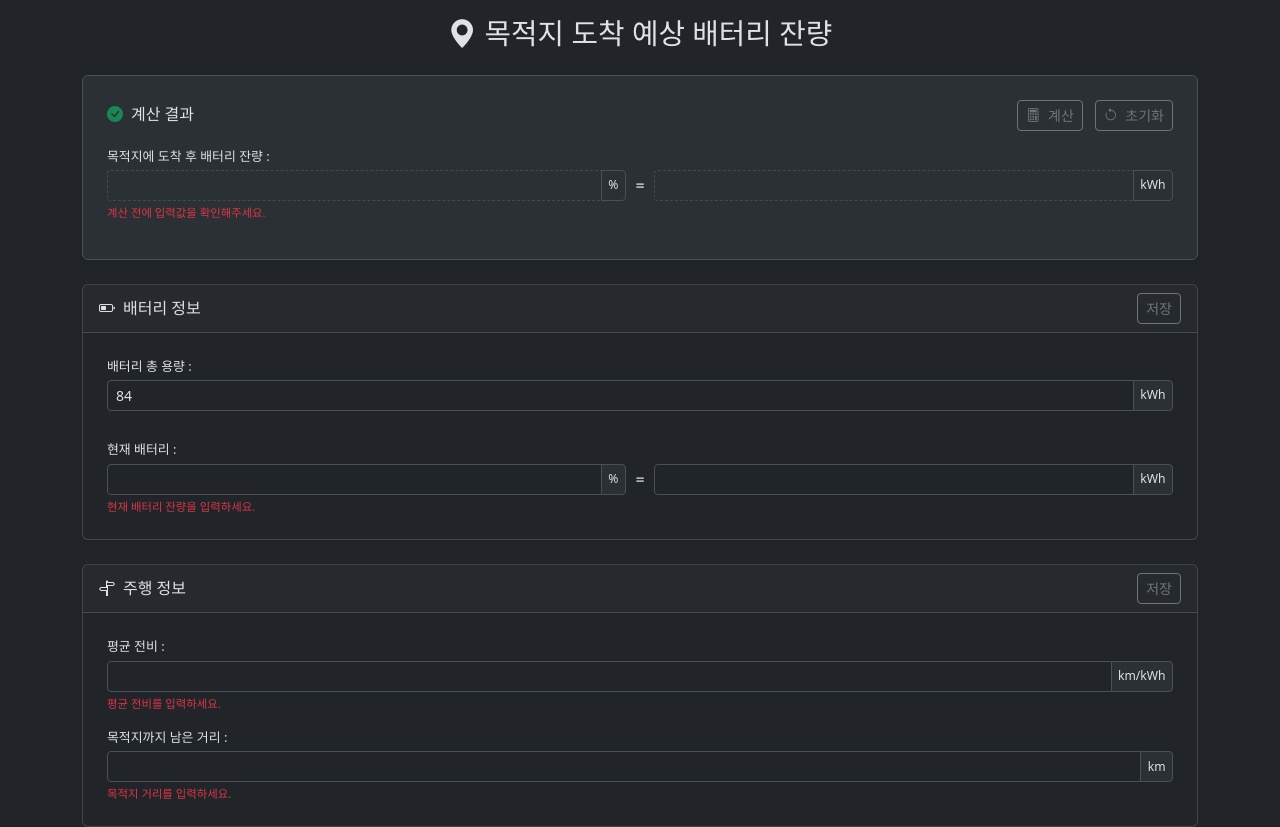
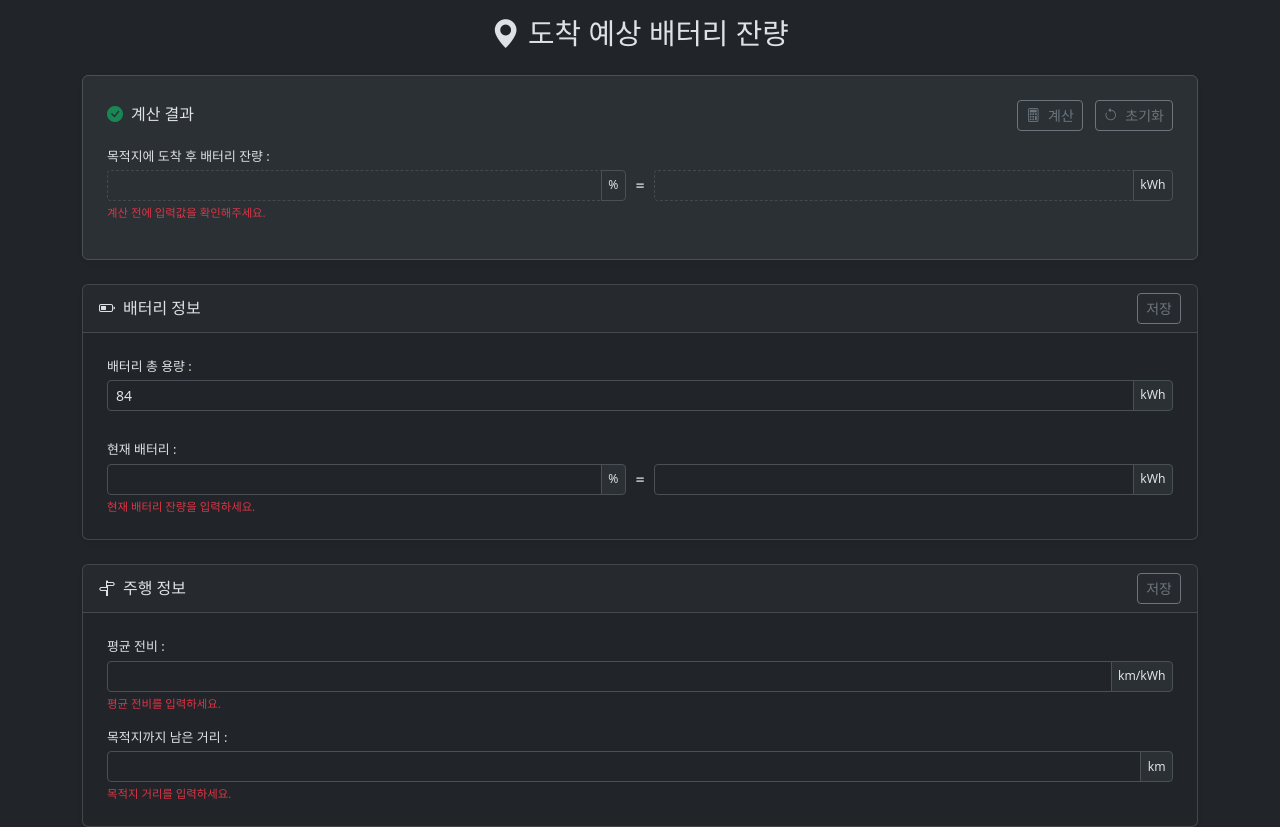
Before and after one commit to hama54/CC, a plain HTML site: page DA.html in a window 1280 px wide. Shown: the top 827 px of the page. Drawn offline with nearby package versions, Linux system fonts and the light colour scheme.

Commit message:
Update DA.html

```diff
--- a/DA.html
+++ b/DA.html
@@ -111,7 +111,7 @@
 <body>
     <div class="container py-2 py-lg-3">
         <div class="mb-3 mb-lg-4 text-center">
-            <h1 style="font-size: 1.8rem;"><i class="bi bi-geo-alt-fill me-2"></i>목적지 도착 예상 배터리 잔량</h1>
+            <h1 style="font-size: 1.8rem;"><i class="bi bi-geo-alt-fill me-2"></i>도착 예상 배터리 잔량</h1>
         </div>
 
         <div class="border rounded shadow-sm bg-body-tertiary result-section">
```
